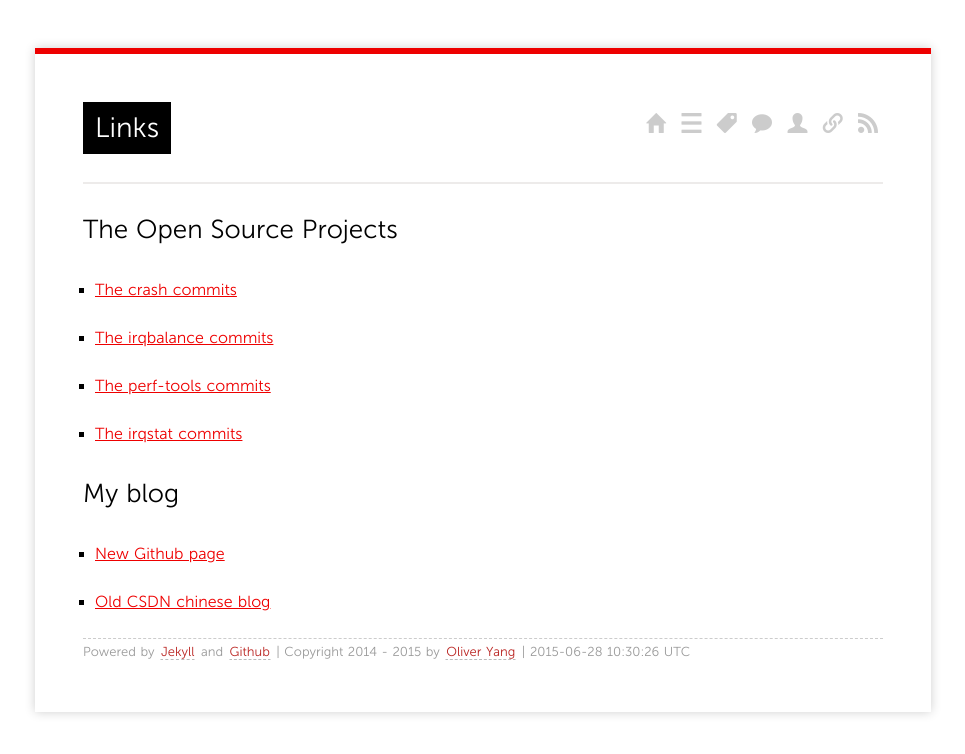
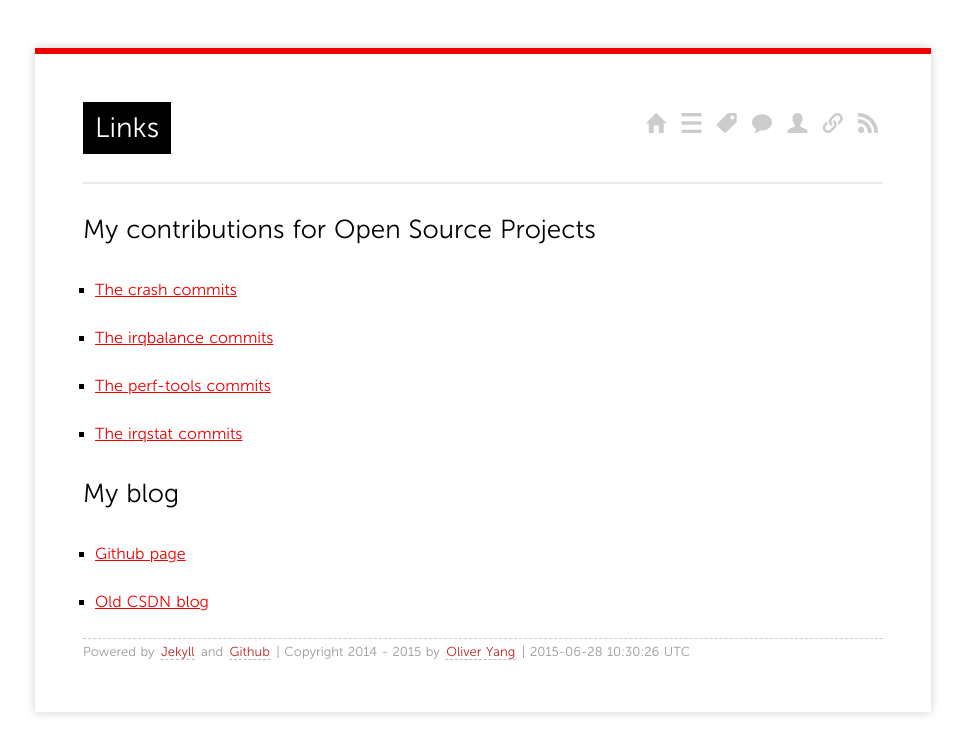
Before and after one commit to yangoliver/yangoliver.github.io, a Jekyll site: the page built from links/index.md, in a window 1280 px wide. Shown: the top 754 px of the page, without its empty margins (157-1122 px from the left). Built offline with Jekyll 4.4.1, drawn with Linux system fonts in a browser that asks for light colours; Markdown is read by kramdown in place of the engine named in the settings; comment, search, counter and statistics services are not loaded.

Commit message:
Cleanup for links page
Signed-off-by: Yong Yang <yangoliver@gmail.com>

```diff
--- a/links/index.md
+++ b/links/index.md
@@ -4,7 +4,7 @@ layout: page
 comments: yes
 ---
 
-##The Open Source Projects
+##My contributions for Open Source Projects
 
 - [The crash commits](http://yangoliver.github.io/2015/06/linux-crash-my-patches)
 
@@ -16,6 +16,6 @@ comments: yes
 
 ##My blog
 
-- [New Github page](http://yangoliver.github.io)
+- [Github page](http://yangoliver.github.io)
 
-- [Old CSDN chinese blog](http://blog.csdn.net/yayong)
+- [Old CSDN blog](http://blog.csdn.net/yayong)
```
